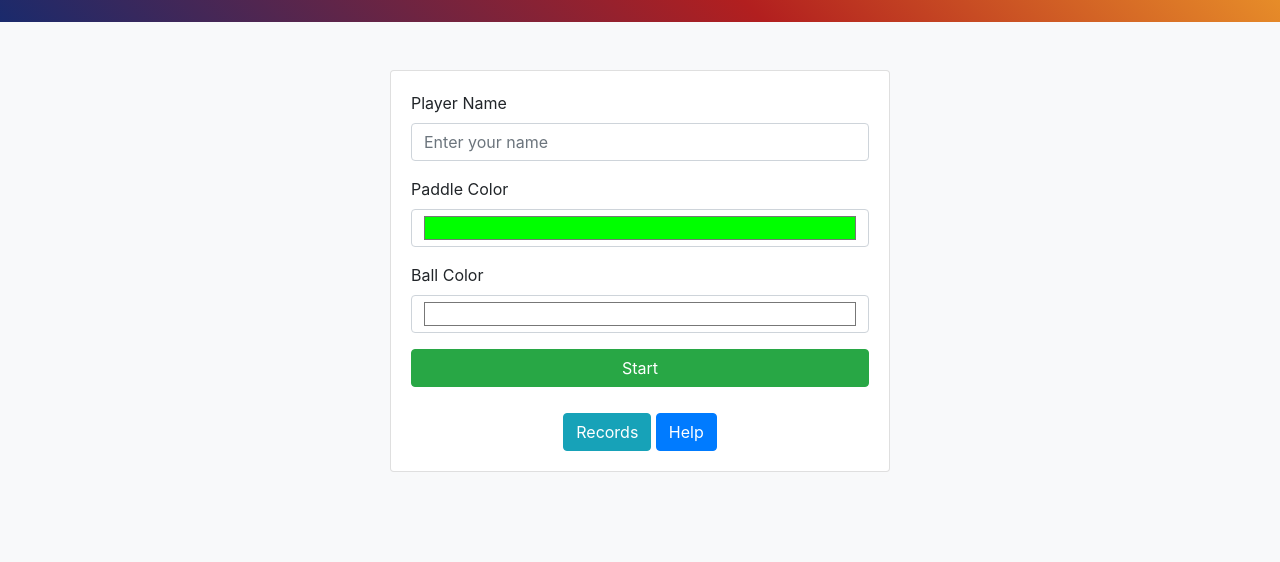
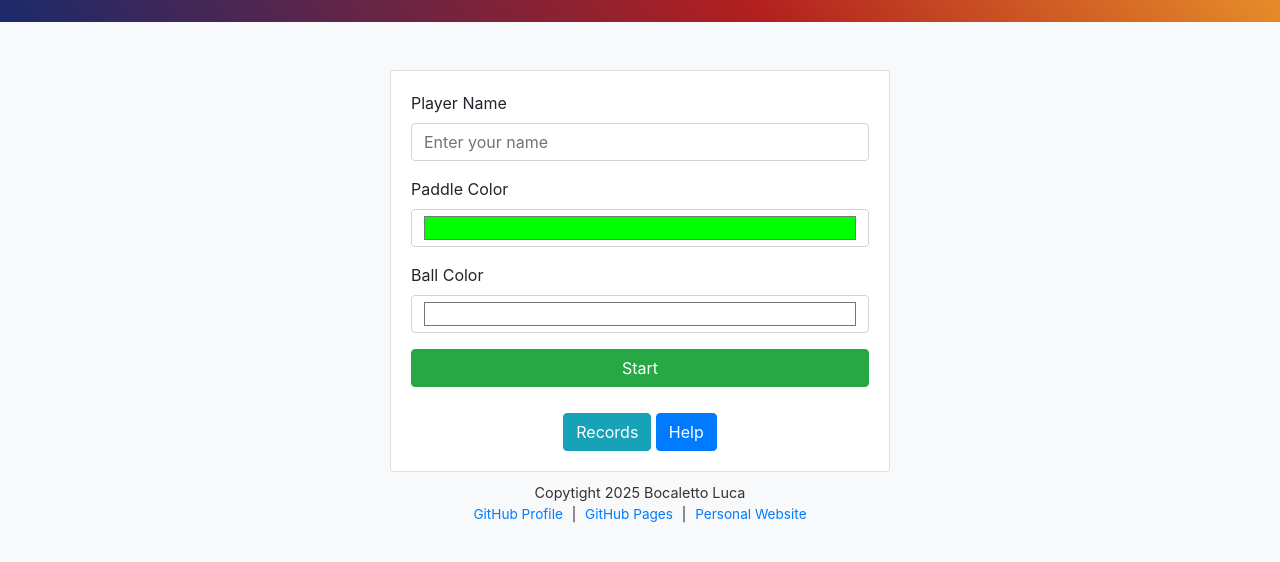
Before and after one commit to bocaletto-luca/Arkanoid, a plain HTML site: page index.html in a window 1280 px wide. Shown: the part 228-790 px from the top of the page. Drawn offline with nearby package versions, Linux system fonts and the light colour scheme.

Commit message:
Update index.html

```diff
--- a/index.html
+++ b/index.html
@@ -75,6 +75,7 @@
       </div>
     </div>
   </div>
+
   <script>
     // Add event listener to the configuration form to intercept its submission
     document.getElementById("configForm").addEventListener("submit", function(e) {
@@ -104,5 +105,26 @@
       window.location.href = "help.html";
     });
   </script>
+
+<footer style="background-color:#f8f9fa; text-align:center; padding:10px 0; position:relative; bottom:0; width:100%;">
+  <div style="font-size:0.9rem; color:#333;">
+    Copytight 2025 Bocaletto Luca
+  </div>
+  <div style="font-size:0.85rem;">
+    <a href="https://github.com/bocaletto-luca" target="_blank" rel="noopener"
+       style="color:#007bff; text-decoration:none; margin:0 5px;">
+      GitHub Profile
+    </a> |
+    <a href="https://bocaletto-luca.github.io" target="_blank" rel="noopener"
+       style="color:#007bff; text-decoration:none; margin:0 5px;">
+      GitHub Pages
+    </a> |
+    <a href="https://bocalettoluca.altervista.org" target="_blank" rel="noopener"
+       style="color:#007bff; text-decoration:none; margin:0 5px;">
+      Personal Website
+    </a>
+  </div>
+</footer>
+
 </body>
 </html>
```
